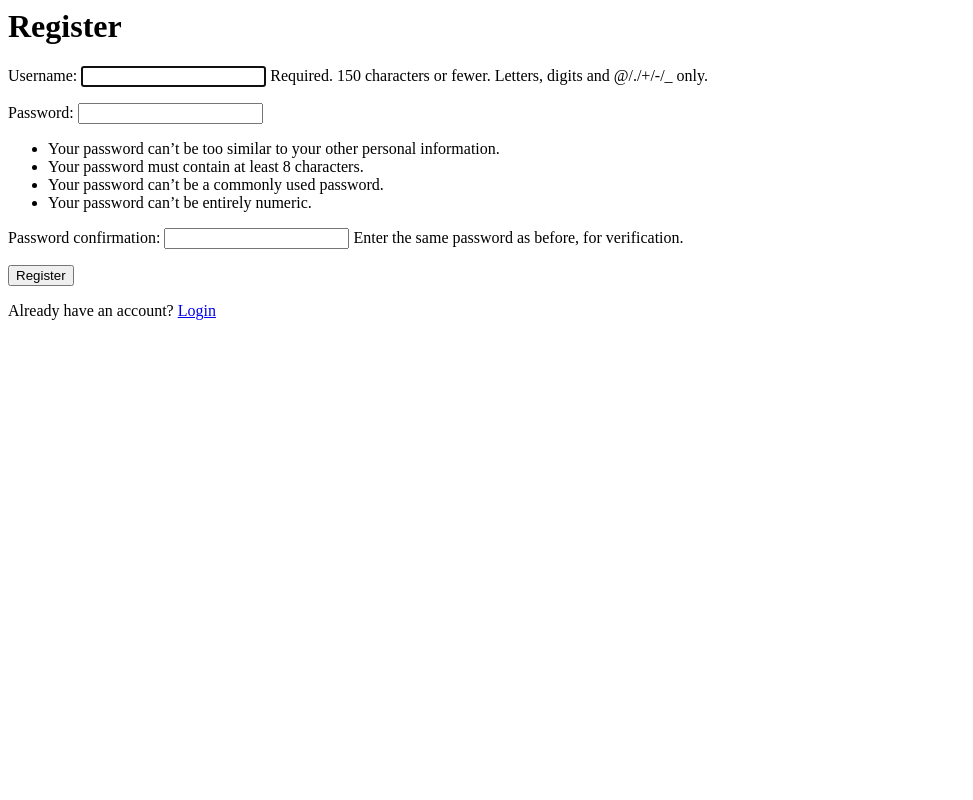
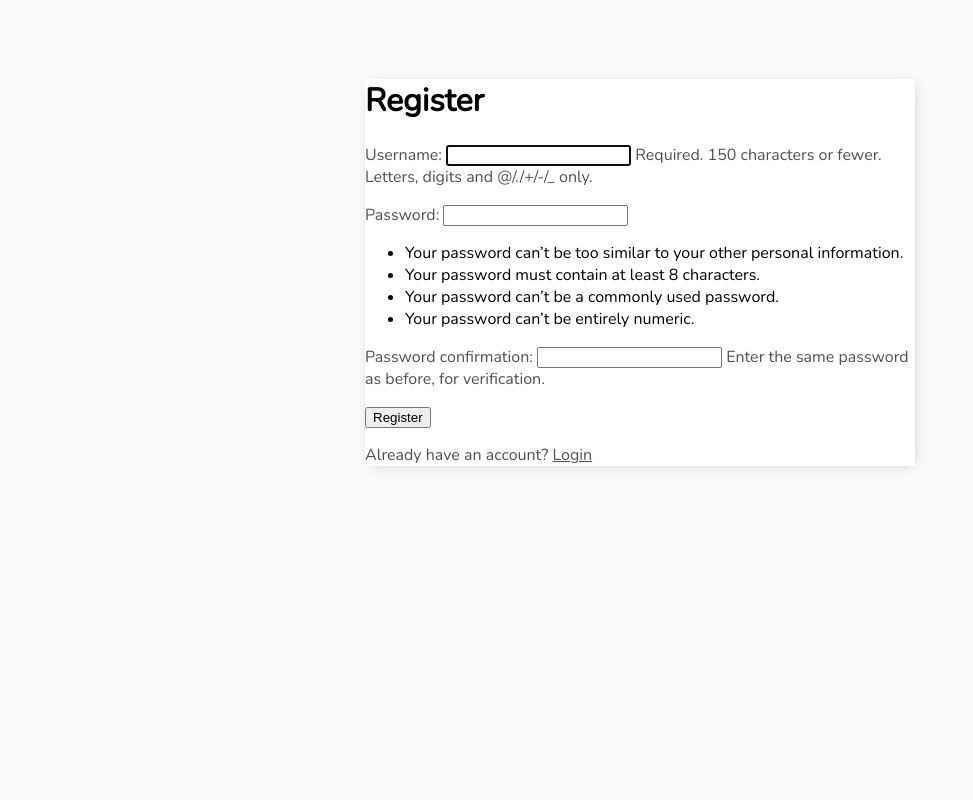
Before and after one commit to pssr1183/Django_ToDo_List, a Django app: page /register/ in a window 1280 px wide. Shown: the whole page, without its empty margins (0-973 px from the left). Run offline with Django 4.2, Linux system fonts and the light colour scheme.

Commit message:
after styling

```diff
--- a/base/models.py
+++ b/base/models.py
@@ -12,9 +12,3 @@ class Task(models.Model):
         return self.title
     class Meta:
         ordering = ['complete']
-class Employee(models.Model):
-    eid=models.CharField(max_length=20)
-    ename=models.CharField(max_length=100)
-    econtact=models.CharField(max_length=15)
-    class Meta:
-        db_table='employee'
--- a/base/templates/base/login.html
+++ b/base/templates/base/login.html
@@ -1,3 +1,5 @@
+{% extends 'base/main.html'%}
+{% block content %}
 <h1>Login</h1>
 <form method = "POST">
     {%csrf_token%}
@@ -6,3 +8,4 @@
 </form>
 
 <p>Dont have an account? <a href="{% url 'register'%}">Register</a></p>
+{% endblock content %}
--- /dev/null
+++ b/base/templates/base/main.html
@@ -0,0 +1,50 @@
+<!DOCTYPE html>
+<html lang="en">
+<head>
+    <meta charset="UTF-8">
+    <meta http-equiv="X-UA-Compatible" content="IE=edge">
+    <meta name="viewport" content="width=device-width, initial-scale=1.0">
+    <title>To Do Items</title>
+
+    <link rel="preconnect" href="https://fonts.googleapis.com">
+<link rel="preconnect" href="https://fonts.gstatic.com" crossorigin>
+<link href="https://fonts.googleapis.com/css2?family=Nunito:wght@200&display=swap" rel="stylesheet">
+    <style>
+        body{
+            background-color: #fafafa;
+            font-family: 'Nunito',sans-serif;
+            padding-top: 50px;
+
+        }
+        h1,
+        h2,
+        h3,
+        h4,
+        h5,
+        h6,
+            {
+                font-family: 'Raleway' , sans-serif;
+            }
+
+            a,
+            p {
+                color: #4b5156;
+            }
+        .container{
+            max-width: 550px;
+            margin: auto;
+            background-color: #fff;
+            -webkit-box-shadow: 2px 2px 13px -4px rgba(0,0,0,0.21);
+            box-shadow:  2px 2px 13px -4px rgba(0,0,0,0.21);
+        }
+    </style>
+</head>
+<body>
+    <div class="container">
+        {% block content%}
+
+        {% endblock content%}
+
+    </div>
+</body>
+</html>
--- a/base/templates/base/register.html
+++ b/base/templates/base/register.html
@@ -1,3 +1,5 @@
+{% extends 'base/main.html'%}
+{% block content %}
 <h1>Register</h1>
 <form method = "POST">
     {%csrf_token%}
@@ -5,3 +7,4 @@
     <input type="submit" value="Register">
 </form>
 <p>Already have an account? <a href="{% url 'login'%}">Login</a></p>
+{% endblock content %}
--- a/base/templates/base/task.html
+++ b/base/templates/base/task.html
@@ -1 +1,4 @@
+{% extends 'base/main.html'%}
+{% block content %}
 <h1>Task: {{object}}</h1>
+{% endblock content%}
--- a/base/templates/base/task_confirm_delete.html
+++ b/base/templates/base/task_confirm_delete.html
@@ -1,6 +1,9 @@
+{% extends 'base/main.html'%}
+{% block content %}
 <a href="{% url 'tasks' %}">Go Back</a>
 <form method="POST">
     {%csrf_token%}
     <p>Are you sure you want to delete the task? "{{task}}"</p>
     <input type="submit" value="Delete"/>
 </form>
+{% endblock content%}
--- a/base/templates/base/task_form.html
+++ b/base/templates/base/task_form.html
@@ -1,3 +1,5 @@
+{% extends 'base/main.html'%}
+{% block content %}
 <h3>Task Form</h3>
 <a href="{% url 'tasks' %}">Go Back</a>
 <form method="POST" action="">
@@ -5,3 +7,4 @@
     {{form.as_p}}
     <input type="submit" value="submit">
 </form>
+{% endblock content %}
--- a/base/views.py
+++ b/base/views.py
@@ -57,7 +57,7 @@ class TaskList(LoginRequiredMixin, ListView):
         search_input = self.request.GET.get('search-area') or ''
         if search_input:
             context['tasks'] = context['tasks'].filter(
-                title__contains=search_input)
+                title__startswith=search_input)
 
         context['search_input'] = search_input
 
```
Also changed, not shown: base/templates/base/task_list.html (+12 -2 lines), db.sqlite3.
